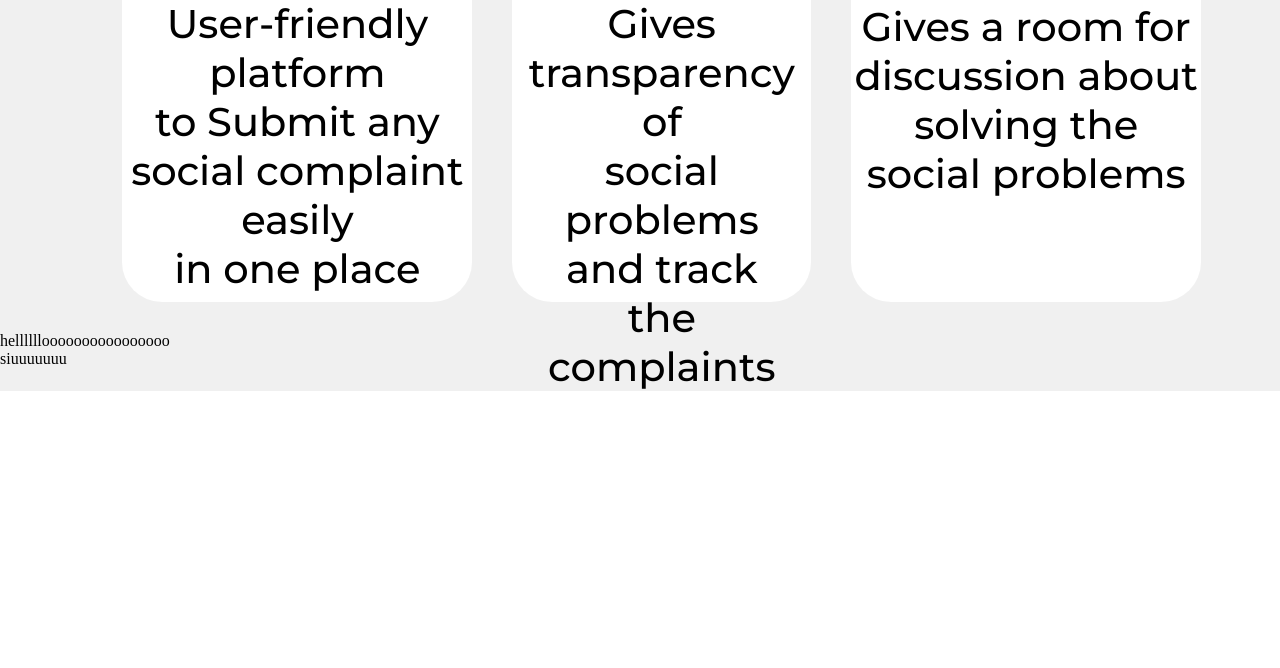
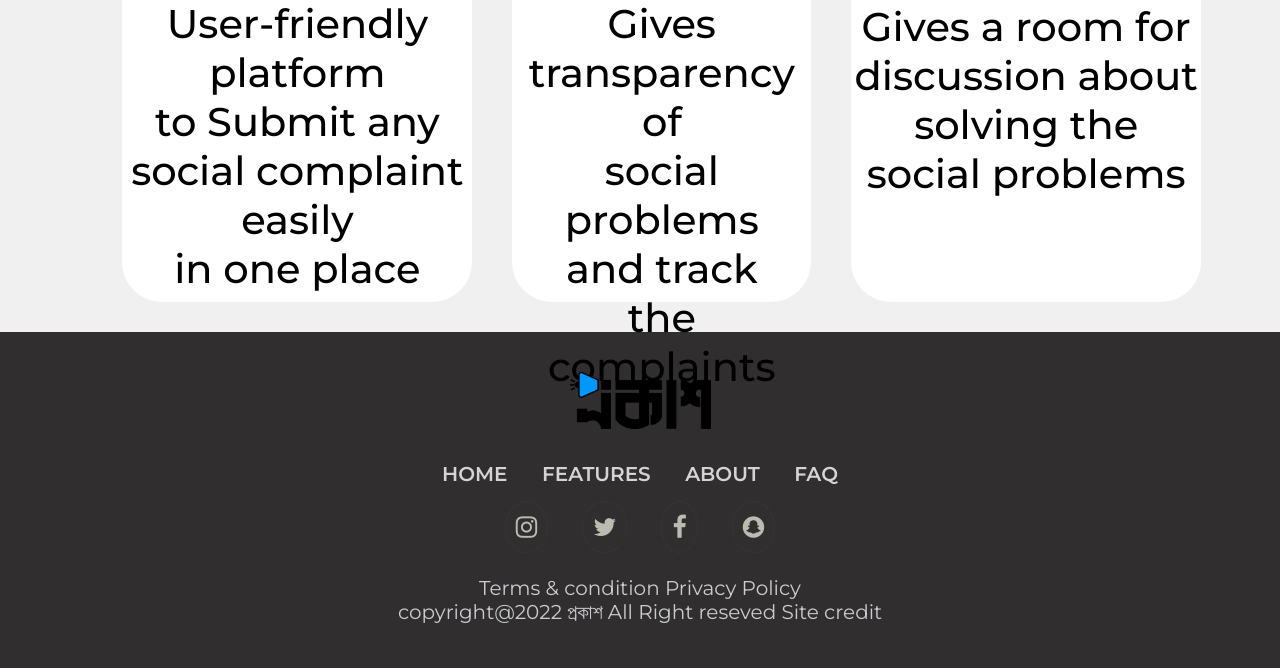
Before and after one commit to mirzatawhid/Prokash, a PHP site: page / in a window 1280 px wide. Shown: the part 1805-2473 px from the top of the page. Before the commit the page ends 2196 px from the top, so only its background shows below. Run offline with PHP 8.4, Linux system fonts and the light colour scheme.

Commit message:
added footer

```diff
--- a/index.html
+++ b/index.html
@@ -4,6 +4,7 @@
     <meta charset="UTF-8">
     <meta http-equiv="X-UA-Compatible" content="IE=edge">
     <meta name="viewport" content="width=device-width, initial-scale=1.0">
+    <link rel="stylesheet" href="https://cdnjs.cloudflare.com/ajax/libs/font-awesome/4.7.0/css/font-awesome.min.css">
     <link rel="stylesheet" href="style.css">
     <title>Prokash</title>
 </head>
@@ -74,10 +75,47 @@
         </div>
         </div>
 
-        <p>helllllloooooooooooooooo</p>
-        <p>siuuuuuuu</p>
 
     </main>
 
+    <footer>
+
+        <section class="footer">
+
+            <div class=" footer_logo" >
+                <img src="/images/logo.png" alt="footer logo" width="141px" height="57px">
+            </div>
+
+            <ul class="list">
+                <li>
+                    <a href="#">HOME</a>
+                </li>
+                <li>
+                    <a href="#">FEATURES</a>
+                </li>
+                <li>
+                    <a href="#">ABOUT</a>
+                </li>
+                <li>
+                    <a href="#">FAQ</a>
+                </li>
+            </ul>
+            <br>
+            <div class="social">
+                <a href="#"><i class="fa fa-instagram"></i></a>
+                <a href="#"><i class="fa fa-twitter"></i></a>
+                <a href="#"><i class="fa fa-facebook-f"></i></a>
+                <a href="#"><i class="fa fa-snapchat"></i></a>
+            </div>
+
+            <p class="copyright">
+             Terms & condition    Privacy Policy
+             <br>
+             copyright@2022 প্রকাশ  All Right reseved Site credit
+            </p>
+
+        </section>
+    </footer>
+
 </body>
 </html>
--- a/style.css
+++ b/style.css
@@ -120,3 +120,67 @@ h1{
     justify-content: space-evenly;
     align-items: center;
 }
+
+.footer{
+    padding: 40px 0;
+    background-color: #302e2e;
+    bottom: 0;
+}
+
+.footer .social{
+    text-align: center;
+    padding-bottom: 25px;
+    color: #ebebdf;
+}
+.footer .social a{
+    font-size: 25px;
+    color: inherit;
+    border: 1px solid #383836;
+    width: 45px;
+    height: 45px;
+    line-height: 40px;
+    padding: 10px;
+    position: relative;
+    text-align: center;
+    border-radius: 50%;
+    margin: 0 15px;
+    opacity: 0.75;
+}
+.footer .social a:hover{
+    opacity: 0.9;
+}
+.footer ul{
+    margin-top: 0;
+    padding: 0;
+    list-style: none;
+    font-size: 18px;
+    line-height: 1.5;
+    margin-bottom: 0;
+    text-align: center;
+
+}
+.footer ul li a{
+    color:#fffdfd;
+    text-decoration: none;
+    opacity: 0.8;
+}
+.footer ul li{
+    display: inline-block;
+    padding: 0 15px;
+}
+.footer ul li a:hover{
+    opacity: 1;
+}
+.footer .copyright{
+    font-family: "Montserrat",sans-serif;
+    margin-top:-4px;
+    text-align: center;
+    font-size: 20px;
+    color: #cacccf;
+    margin: 4px;
+}
+
+.footer_logo{
+    text-align: center;
+    margin-bottom: 2%;
+}
```
